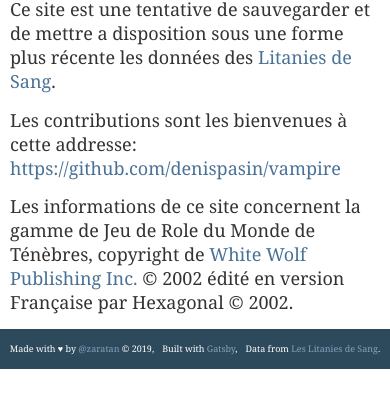
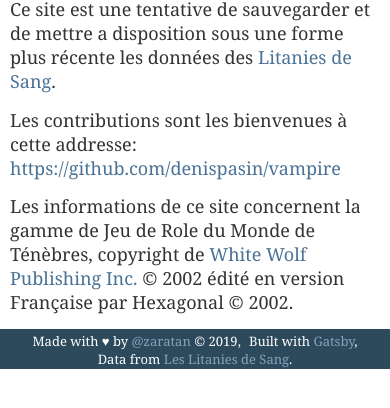
Before and after one commit to zaratan/vampire, a Gatsby site: page /about in a window 390 px wide. Shown: the part 126-534 px from the top of the page. Built offline with nearby package versions, Linux system fonts and the light colour scheme; Gatsby itself is replaced by a stand-in of ours.

Commit message:
Very small screens

```diff
--- a/src/components/Footer.jsx
+++ b/src/components/Footer.jsx
@@ -8,6 +8,8 @@ const StyledFooter = styled.footer`
   display: flex;
   justify-content: center;
   align-items: center;
+  flex-wrap: wrap;
+  padding: 0.3rem;
 `;
 
 const FooterComponent = styled.span`
@@ -17,12 +19,8 @@ const FooterComponent = styled.span`
     font-size: 1.3rem;
   }
 
-  @media only screen and (max-width: 510px) {
+  @media only screen and (max-width: 307px) {
     font-size: 1rem;
-  }
-
-  @media only screen and (max-width: 440px) {
-    font-size: 0.9rem;
   }
 `;
 
--- a/src/styles/Disciplines.js
+++ b/src/styles/Disciplines.js
@@ -6,6 +6,10 @@ const Disciplines = styled.ul`
   @media only screen and (max-width: 600px) {
     columns: 2;
   }
+
+  @media only screen and (max-width: 300px) {
+    columns: 1;
+  }
 `;
 
 export default Disciplines;
```
